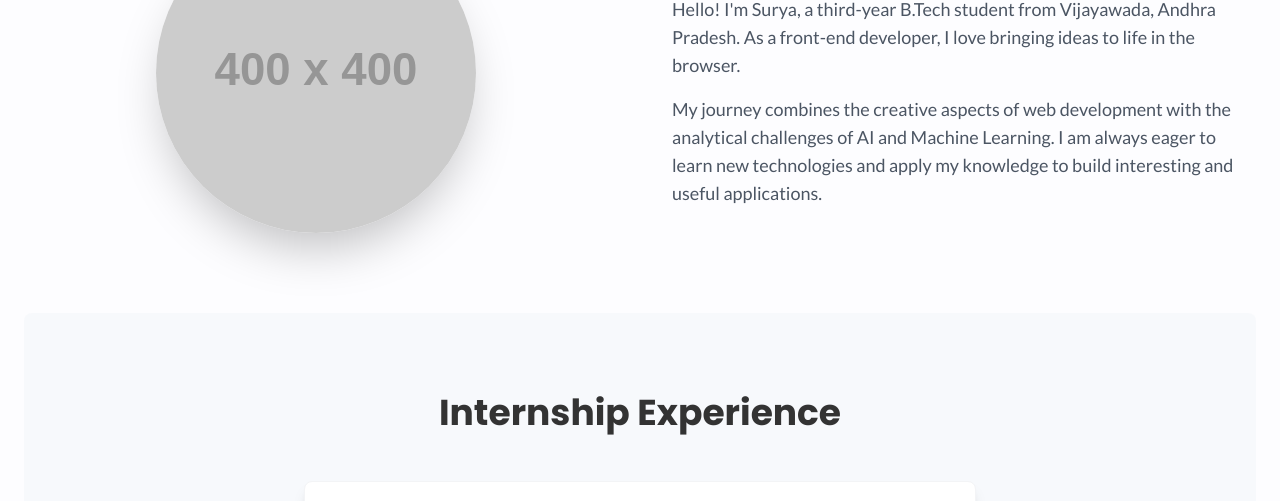
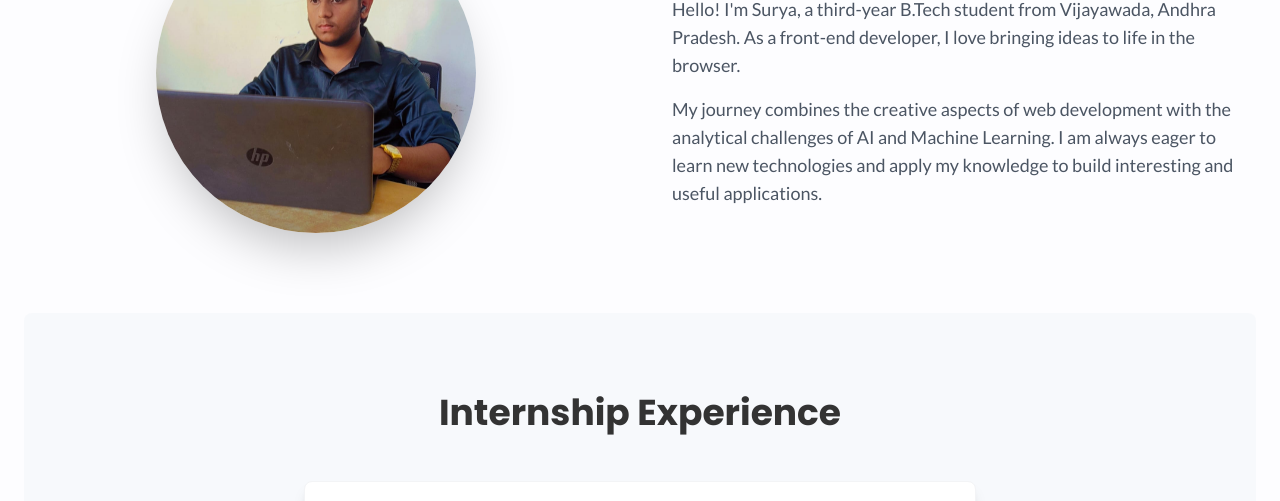
Before and after one commit to suryasai55/suryasai55.github.io, a plain HTML site: page index.html in a window 1280 px wide. Shown: the part 599-1100 px from the top of the page. Drawn offline with nearby package versions, Linux system fonts and the light colour scheme; placeholder pictures from the web are drawn by us.

Commit message:
index.html

```diff
--- a/index.html
+++ b/index.html
@@ -113,7 +113,7 @@
         <section id="about" class="py-20">
             <div class="grid md:grid-cols-2 gap-16 items-center">
                 <div class="flex justify-center">
-                     <img src="https://placehold.co/400x400/8b5cf6/ffffff?text=Surya" alt="Morampudi Surya Sai" class="rounded-full shadow-2xl w-80 h-80 object-cover">
+                     <img src="surya-photo.jpg" alt="Morampudi Surya Sai" class="rounded-full shadow-2xl w-80 h-80 object-cover">
                 </div>
                 <div class="text-lg text-gray-600 space-y-4">
                     <h2 class="text-4xl font-bold mb-4 text-gray-800">About Me</h2>
```
